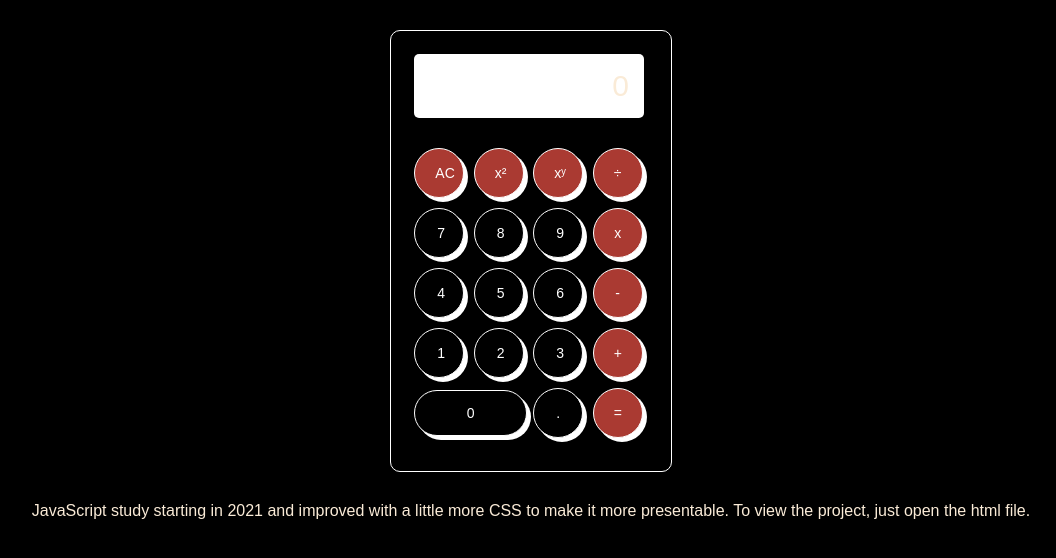
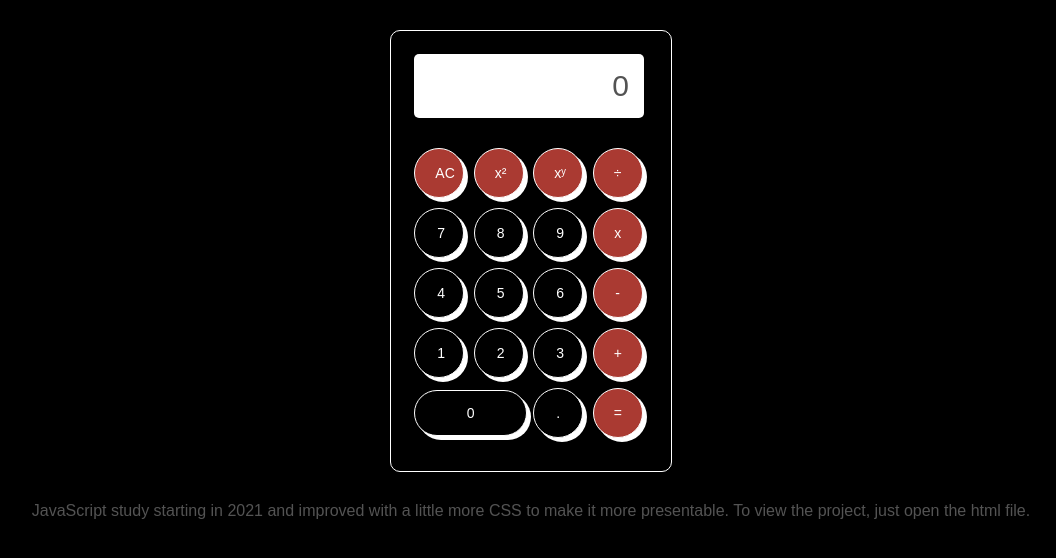
Before and after one commit to nickcoimbra/calc-js, a plain HTML site: page index.html in a window 1280 px wide. Shown: the whole page, without its empty margins (109-1165 px from the left). Drawn offline with Linux system fonts and the light colour scheme.

Commit message:
Update index.html

```diff
--- a/index.html
+++ b/index.html
@@ -7,7 +7,7 @@
       body {
         font-family: Arial, Helvetica, sans-serif;
         background-color: #000;
-        color: antiquewhite;
+        color: rgb(83, 83, 83);
         text-align: center;
       }
       #calculadora {
```
